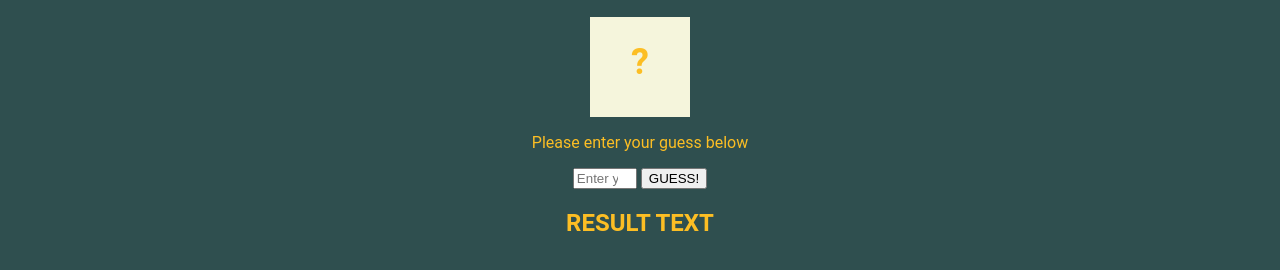
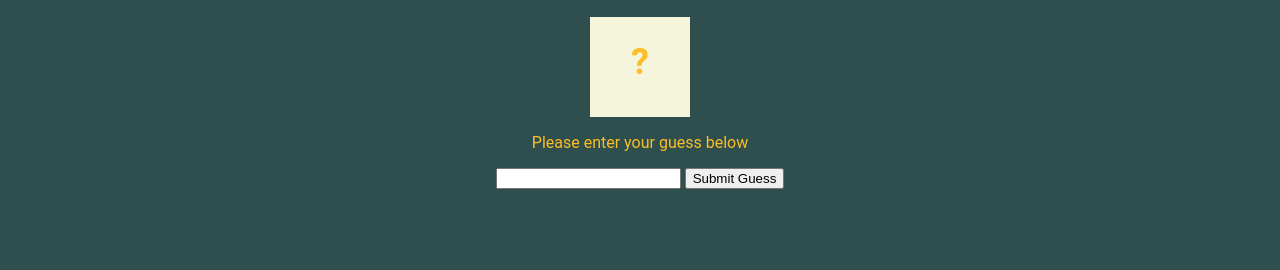
Before and after one commit to p-coughlan/Guess-the-Number, a plain HTML site: page index.html in a window 1280 px wide. Shown: the part 140-410 px from the top of the page. Drawn offline with Linux system fonts and the light colour scheme.

Commit message:
console.logs added for debugging

```diff
--- a/assets/javascript/script.js
+++ b/assets/javascript/script.js
@@ -1,50 +1,51 @@
-// GAME NOT WORKING - NEED TO DEBUG!!!!!!!!!!
-//------------------ VARIABLES ---------------------------
+let isRanNumGenerated = false;
+let ranNum;
+let attempts = 0;
 
-
-let isRanNumGenerated = false;
-let attempts = 0;
-let ranNum
-
-// ---------------- FUNCTIONS ---------------------------
-
-// generate random number
+// Generate random number
 function genRanNum() {
-        //add a check to see if the random number has already been generated - sets a flag to true if it has
     if (!isRanNumGenerated) {
         ranNum = Math.floor(Math.random() * 99 + 1);
         isRanNumGenerated = true;
+        console.log("Random number generated:", ranNum); // Debugging
     }
 }
 
-//display number once user has guessed
+// Display number once user has guessed
 function displayNumber() {
     document.getElementById('displayNumber').innerHTML = ranNum;
 }
 
-//take users guess
-    function submitGuess() {
-        let guess = document.getElementById('userGuess').value;
-//console.log(guess);
+// Take user's guess
+function submitGuess(event) {
+    // Prevent the form from submitting
+    event.preventDefault();
+
+    let guess = parseInt(document.getElementById('userGuess').value, 10);
+    console.log("User guess:", guess); // Debugging
 
     // Check if the input is a valid number
     if (isNaN(guess) || guess < 1 || guess > 100) {
         document.getElementById('resultText').innerHTML = "Please enter a valid number between 1 and 100.";
+        console.log("Invalid input"); // Debugging
         return;
     }
-//increment number of attempts?
+
+    // Increment number of attempts
     attempts++;
 
     // Compare the user's guess with the random number
-
     if (guess === ranNum) {
-        document.getElementById('resultText').innerHTML = "Congratulations! You guessed the correct number" + ranNum +  " in " + attempts + "attempts.";
-        displayNumber()
+        document.getElementById('resultText').innerHTML = "Congratulations! You guessed the correct number " + ranNum + " in " + attempts + " attempts.";
+        displayNumber();
     } else if (guess > ranNum) {
         document.getElementById('resultText').innerHTML = "Too high! Try lower...";
     } else {
         document.getElementById('resultText').innerHTML = "Too low! Try higher...";
     }
+
+    // Reset the input field
+    document.getElementById('userGuess').value = "";
 }
 
   // ---------------- MAIN PROCESSING ---------------------
@@ -62,3 +63,10 @@ genRanNum();
 // 2. The random number should be displayed only after the user has guessed it.
 
 // GAME NOT WORKING - NEED TO DEBUG!!!!!!!!!!
+
+//LEARNT:
+//ParseInt() function parses a string argument and returns an integer of the specified radix (the base in mathematical numeral systems).
+//isNAN() function determines whether a value is NaN or not
+//!isNAN() - means if it is not a number
+//adding a check to see if the random number has already been generated - using a boolean flag to set it to true if it has
+//
--- a/index.html
+++ b/index.html
@@ -26,20 +26,13 @@
       <p>Please enter your guess below</p>
 
         <!--Form for user to submit their guess-->
-      <form action="">
-        <input
-          type="number"
-          id="userGuess"
-          placeholder="Enter your guess"
-          min="1"
-          max="100"
-        />
-        <!--Submit button for user to submit their guess-->
-        <button onclick="submitGuess()">GUESS!</button>
+      <form id="guessForm" onsubmit="submitGuess(event)">
+          <input type="text" id="userGuess">
+          <button type="submit" id="submitGuess">Submit Guess</button>
+      </form>
 
-        <!--Result text box - displays whether correct, higher or lower-->
-        <h2 id="resultText">RESULT TEXT</h2>
-        </form>
+      <!--Result text box - displays whether correct, higher or lower-->
+      <h2 id="resultText"></h2>
     </div>
 
     <script src="assets/javascript/script.js"></script>
```
Lines whose indentation alone changed are shown as unchanged.
